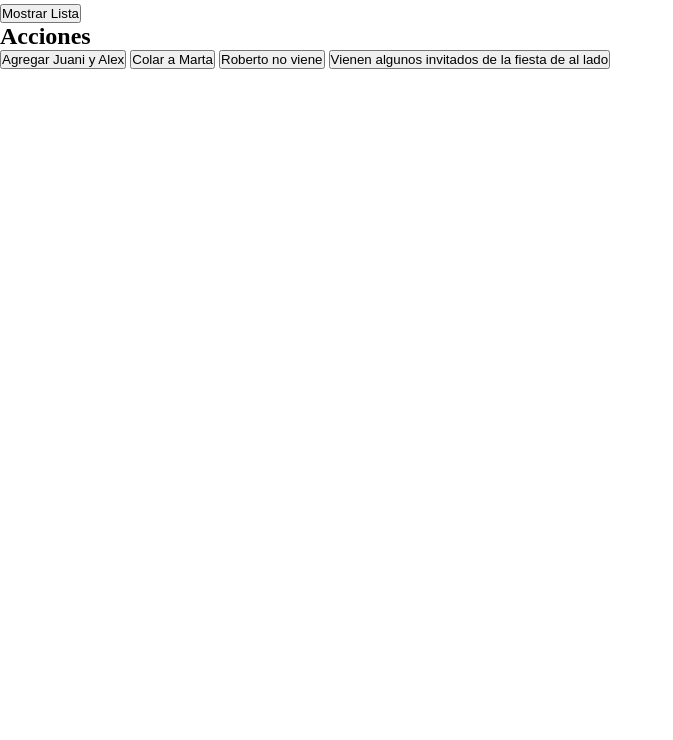
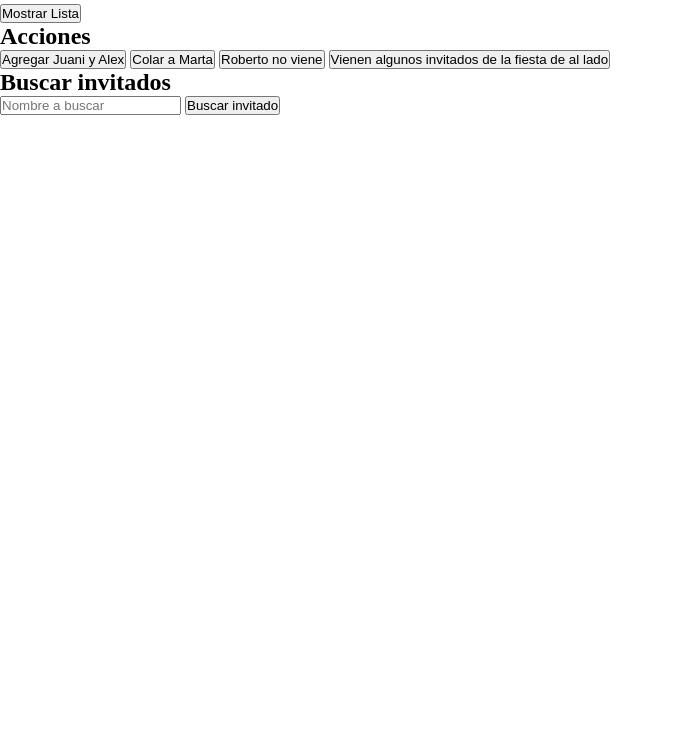
Before and after one commit to Dapamo81/ListaInvitados, a plain HTML site: page index.html in a window 1280 px wide. Shown: the part 60-800 px from the top of the page, without its empty margins (0-673 px from the left). Drawn offline with Linux system fonts and the light colour scheme.

Commit message:
añadimos la funcion buscar

```diff
--- a/index.html
+++ b/index.html
@@ -27,6 +27,12 @@
             <button onclick="quitar()">Roberto no viene</button>
             <button onclick="añadir()">Vienen algunos invitados de la fiesta de al lado</button>
         </div>
+        <div class="section" id="seccionBuscar">
+            <h2>Buscar invitados</h2>
+            <input type="text" id="buscarInput" placeholder="Nombre a buscar"/>
+            <button onclick="buscarInvitado()">Buscar invitado</button>
+            <div id="resultadoBuscar"></div>
+        </div>
 
 
     </section>
--- a/js/funcion.js
+++ b/js/funcion.js
@@ -44,3 +44,20 @@ function añadir(){
     alert("Se han añadido invitados de la fiesta de al lado.");
     mostrarLista();
 }
+
+function buscarInvitado(){
+    const nombre = document.getElementById("buscarInput").value.trim().toUpperCase();
+    const resultadoDiv = document.getElementById("resultadoBuscar");
+    const invitadosMayusculas = invitados.map(inv => inv.toUpperCase());
+
+    if(nombre === ""){
+        resultadoDiv.innerHTML = "Por favor, ingrese un nombre.";
+        return;
+    }
+    if(invitadosMayusculas.includes(nombre)){
+        resultadoDiv.innerHTML = '<span style= "color:green">' +nombre+ '</span> está en la lista.';
+    }else{
+        resultadoDiv.innerHTML = '<span style= "color:red">' + nombre + '</span> no está en la lista.';
+    }
+
+}
```
